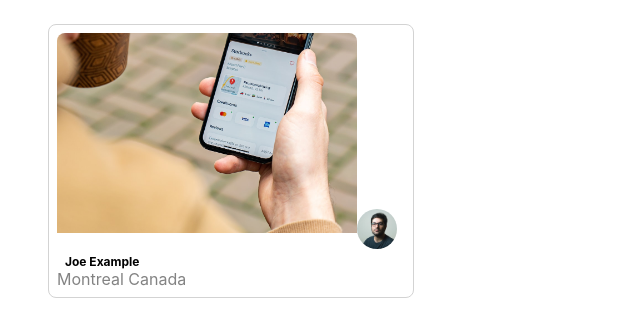
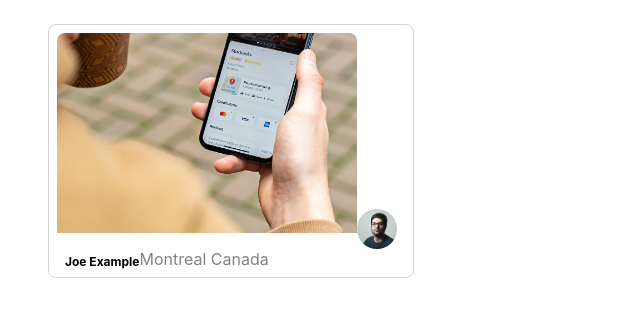
Before and after one commit to Upgrayedd0408/photolabs, a React (Create React App) app in the folder frontend/: page / in a window 1280 px wide. Shown: the top 336 px of the page, without its empty margins (0-640 px from the left). Built offline with nearby package versions, Linux system fonts and the light colour scheme; the HTML template or start-up script is replaced by a standard one.

Commit message:
made AI changes

```diff
--- a/frontend/src/components/PhotoListItem.jsx
+++ b/frontend/src/components/PhotoListItem.jsx
@@ -17,8 +17,6 @@ const PhotoListItem = (props) => {
         <span className="photo-list__user-info">
           {username}
         </span>
-      </div>
-      <div className="photo-list__user-details">
         <span className="photo-list__user-location">
           {location.city} {location.country}
         </span>
```
